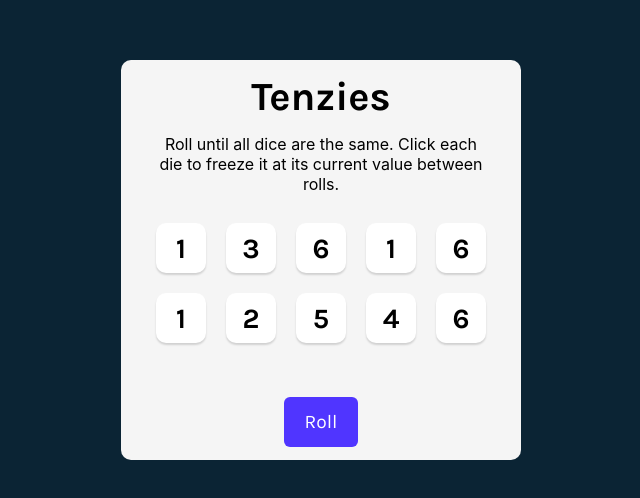
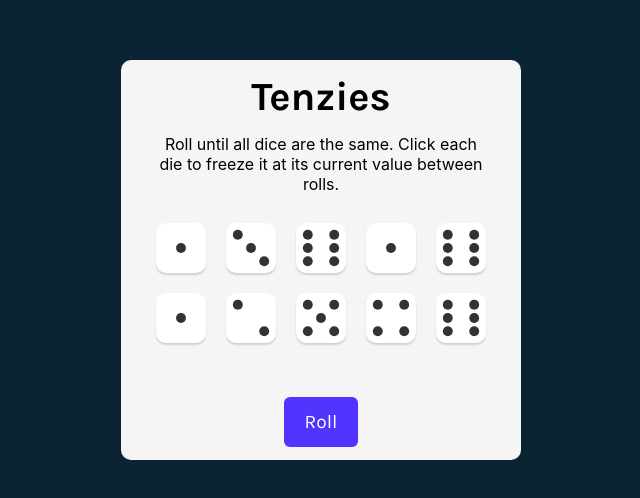
Before and after one commit to Kelemek/react-tenzies, a React (Vite) app: page / in a window 1280 px wide. Shown: the part 140-638 px from the top of the page, without its empty margins (319-959 px from the left). Built offline with nearby package versions, Linux system fonts and the light colour scheme.

Commit message:
update to make the dice look like dice

```diff
--- a/Die.jsx
+++ b/Die.jsx
@@ -1,15 +1,44 @@
 export default function Die(props) {
     const styles = {
-        backgroundColor: props.isHeld ? "#59E391" : "white"
-    }
+        backgroundColor: props.isHeld ? "#59E391" : "white",
+        display: "flex",
+        alignItems: "center",
+        justifyContent: "center",
+        padding: 0
+    };
+
+    // SVG dot positions for each die face (1-6), fit within 40x40 box with padding
+    const dotPositions = [8, 20, 32]; // left/center/right and top/middle/bottom
+    const dotPatterns = {
+        1: [[1, 1]],
+        2: [[0, 0], [2, 2]],
+        3: [[0, 0], [1, 1], [2, 2]],
+        4: [[0, 0], [0, 2], [2, 0], [2, 2]],
+        5: [[0, 0], [0, 2], [1, 1], [2, 0], [2, 2]],
+        6: [[0, 0], [0, 2], [1, 0], [1, 2], [2, 0], [2, 2]]
+    };
+
+    const dots = dotPatterns[props.value]?.map(([row, col], i) => (
+        <circle
+            key={i}
+            cx={dotPositions[col]}
+            cy={dotPositions[row]}
+            r="4.5"
+            className="dice-dot"
+        />
+    ));
 
     return (
         <button
             style={styles}
             onClick={props.hold}
             aria-pressed={props.isHeld}
-            aria-label={`Die with value ${props.value},
-            ${props.isHeld ? "held" : "not held"}`}
-        >{props.value}</button>
-    )
+            aria-label={`Die with value ${props.value}, ${props.isHeld ? "held" : "not held"}`}
+        >
+            <svg width="40" height="40" viewBox="0 0 40 40">
+                <rect x="0" y="0" width="40" height="40" rx="8" fill="none" />
+                {dots}
+            </svg>
+        </button>
+    );
 }
--- a/index.css
+++ b/index.css
@@ -63,8 +63,20 @@ button {
     border-radius: 10px;
     border: none;
     background-color: white;
-    font-size: 1.75rem;
-    font-weight: bold;
+    display: flex;
+    align-items: center;
+    justify-content: center;
+    padding: 0;
+}
+
+.dice-container button svg {
+    width: 44px;
+    height: 44px;
+    display: block;
+}
+
+.dice-dot {
+    fill: #333;
 }
 
 button.roll-dice {
```
